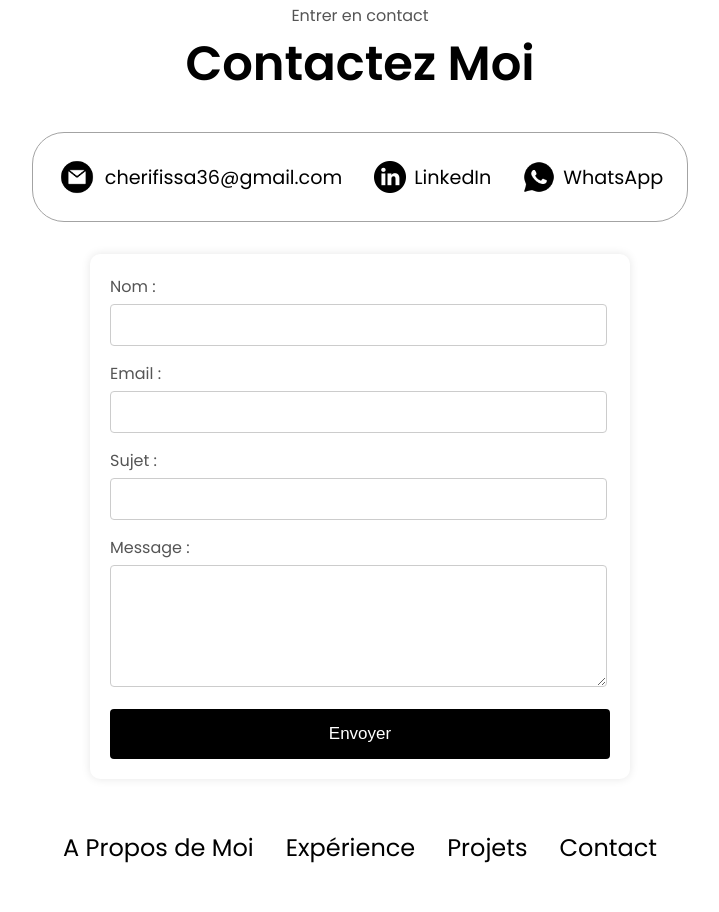
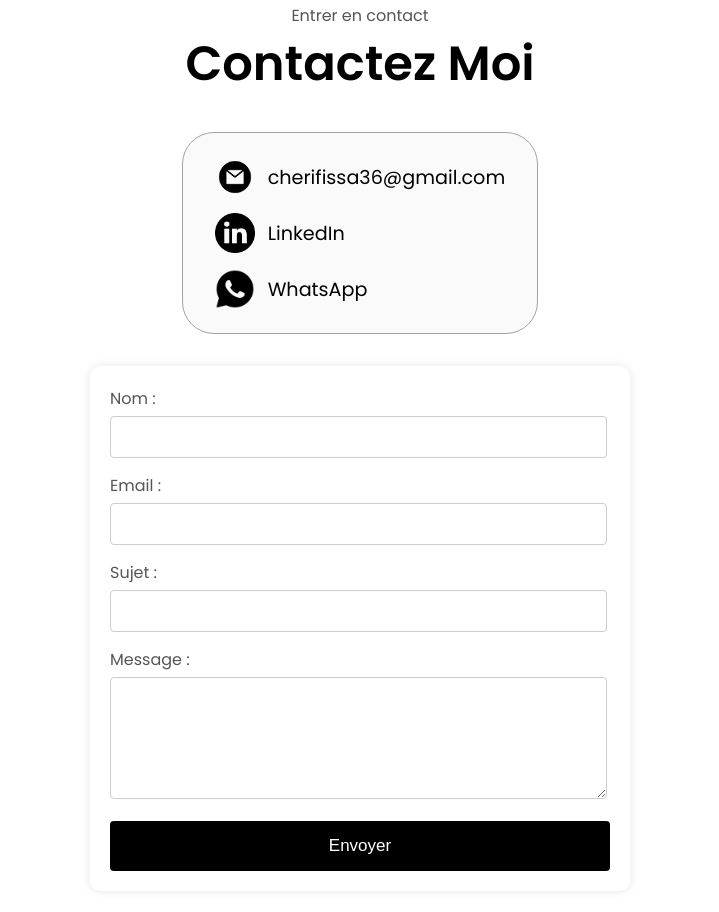
Before and after one commit to cherifissa/portfolio, a plain HTML site: page index.html in a window 1280 px wide. Shown: the part 3513-4425 px from the top of the page, without its empty margins (280-999 px from the left). Drawn offline with Linux system fonts and the light colour scheme.

Commit message:
fix contact alignement

```diff
--- a/style.css
+++ b/style.css
@@ -388,37 +388,37 @@ article .icon {
   flex-direction: column;
   height: 70vh;
 }
-
 .contact-info-upper-container {
   display: flex;
-  justify-content: center;
+  flex-direction: column; /* Permet d'aligner les éléments verticalement */
+  align-items: flex-start; /* Alignement à gauche */
+  gap: 1rem; /* Espacement entre les éléments */
   border-radius: 2rem;
-  border: rgb(53, 53, 53) 0.1rem solid;
-  border-color: rgb(163, 163, 163);
-  background: (250, 250, 250);
+  border: 0.1rem solid rgb(163, 163, 163);
+  background-color: rgb(250, 250, 250);
   margin: 2rem auto;
-  padding: 0.5rem;
+  padding: 1.5rem 2rem;
+  max-width: 500px; /* Réduit la largeur pour garder un bon visuel */
 }
 
 .contact-info-container {
   display: flex;
-  align-items: center;
-  justify-content: center;
-  gap: 0.5rem;
-  margin: 1rem;
+  align-items: center; /* Centrage vertical entre l'icône et le texte */
+  gap: 0.8rem; /* Espacement entre l'icône et le texte */
+  width: 100%; /* Prend toute la largeur disponible */
 }
 
 .contact-info-container p {
-  font-size: larger;
+  font-size: 1.2rem;
+  margin: 0;
 }
 
 .contact-icon {
+  height: 2.5rem;
+  width: auto;
   cursor: default;
 }
 
-.email-icon {
-  height: 2.5rem;
-}
 
 /* FOOTER SECTION */
 
```
